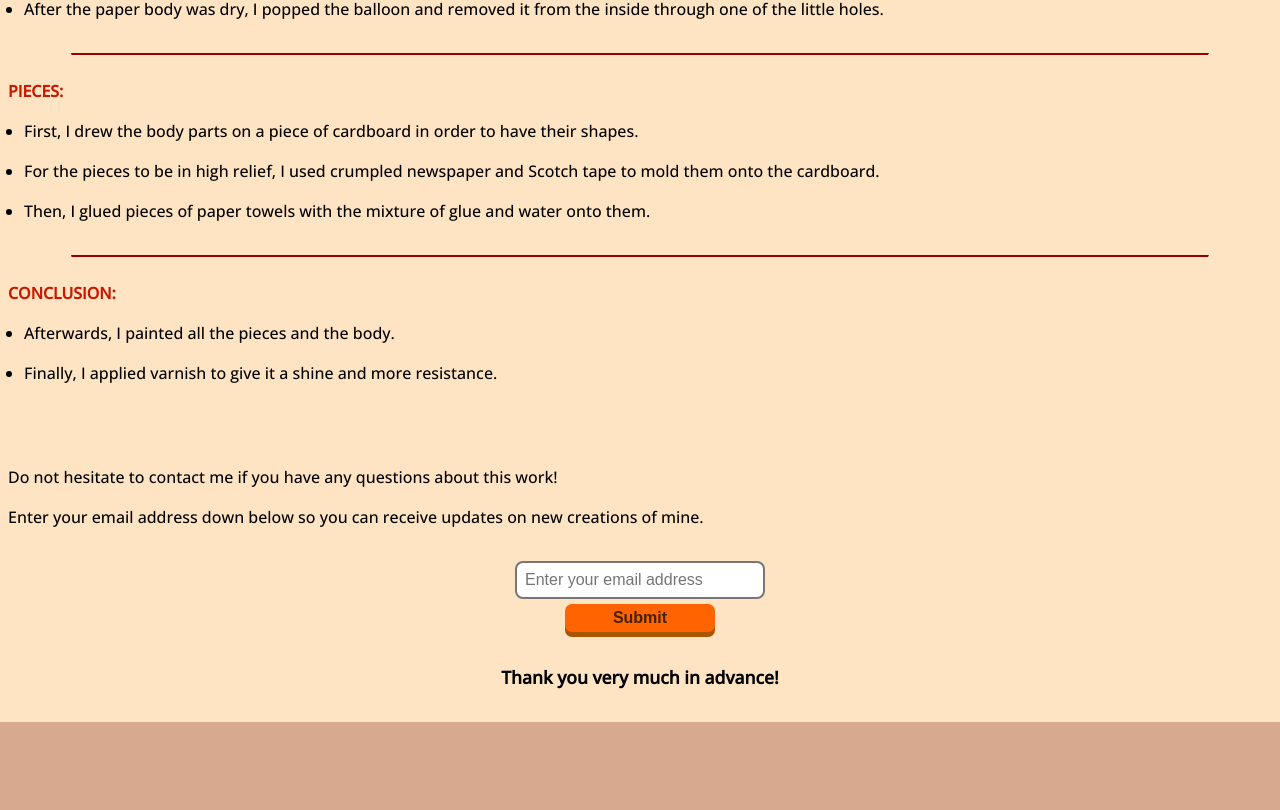
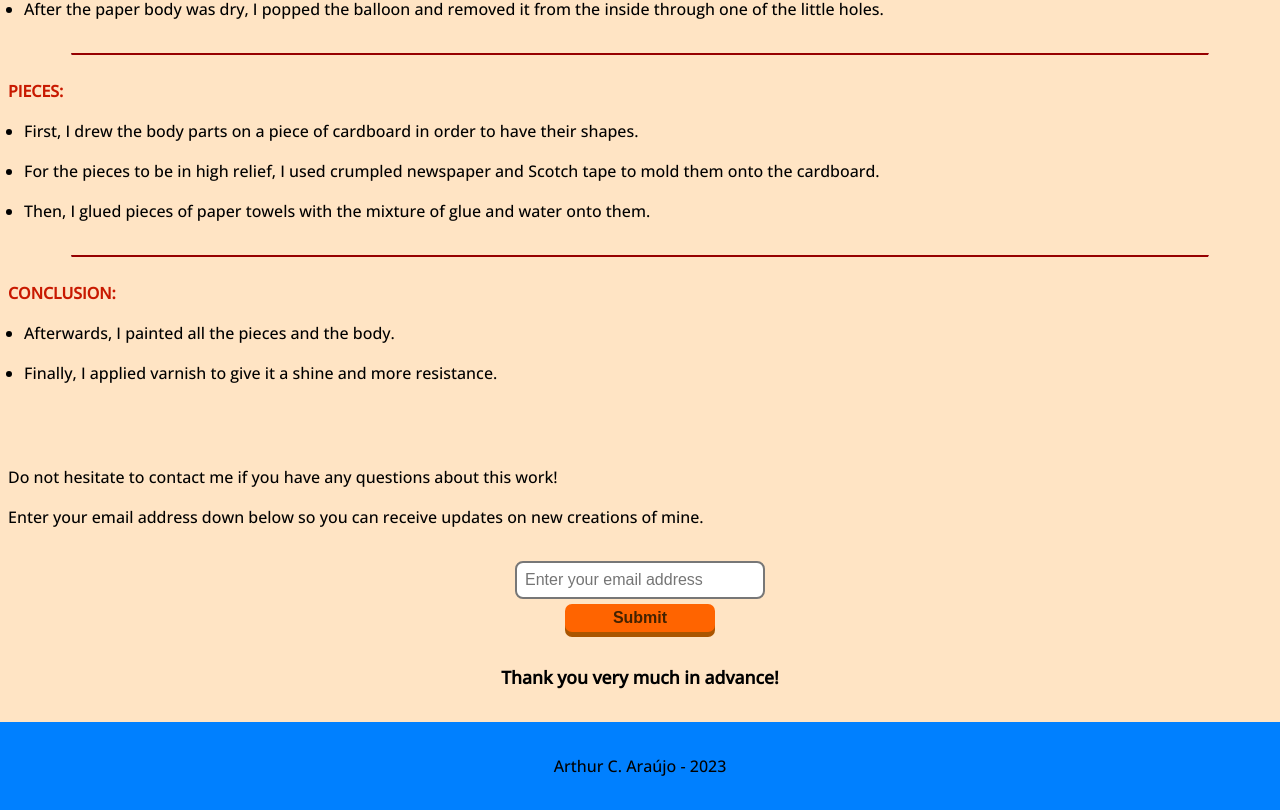
Before and after one commit to arthurcaraujo/mr-potato-head, a React (Create React App) app: page / in a window 1280 px wide. Shown: the part 1404-2214 px from the top of the page. Before the commit the page ends 2126 px from the top, so only its background shows below. Built offline with nearby package versions, Linux system fonts and the light colour scheme.

Commit message:
Include a footer

```diff
--- a/src/App.js
+++ b/src/App.js
@@ -1,11 +1,13 @@
 import Header from "./components/Header";
 import Main from "./components/Main";
+import Footer from "./components/Footer";
 
 export default function App() {
     return (
         <>
             <Header />
             <Main />
+            <Footer />
         </>
     )
 }
--- /dev/null
+++ b/src/components/Footer.css
@@ -0,0 +1,17 @@
+footer {
+    background-color: rgb(0, 128, 255);
+    color: #000;
+    font-size: 1rem;
+    padding: 2rem 0.5rem;
+    text-align: center;
+}
+
+footer a {
+    color: #000;
+    text-decoration: none;
+}
+
+footer a:hover {
+    color: #fff;
+    text-decoration: underline;
+}
--- /dev/null
+++ b/src/components/Footer.js
@@ -0,0 +1,11 @@
+import "./Footer.css";
+
+export default function Footer() {
+    return (
+        <footer>
+            <a href="https://arthurcaraujo.github.io/">
+                Arthur C. Araújo
+            </a> - {new Date().getFullYear()}
+        </footer>
+    )
+}
```
